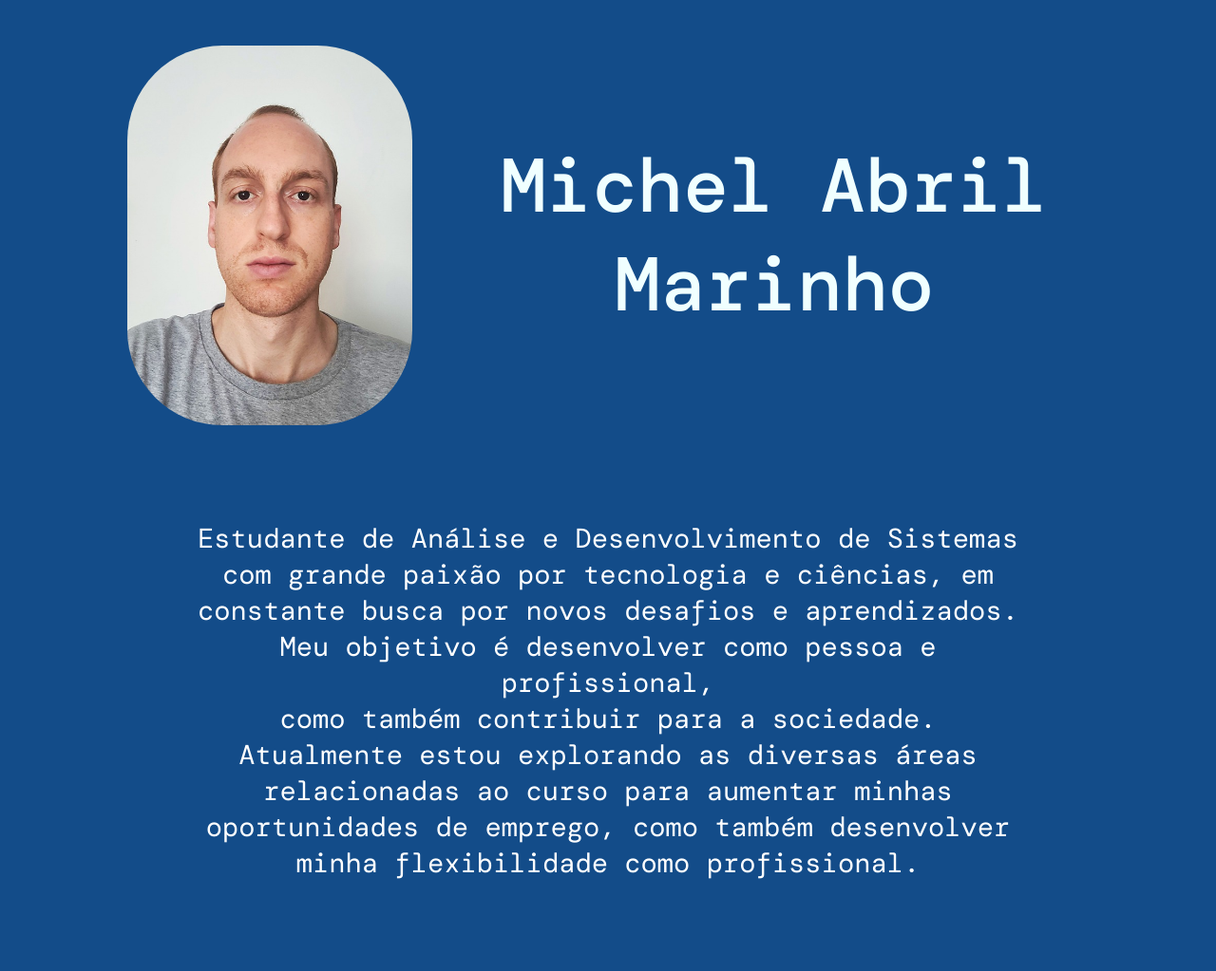
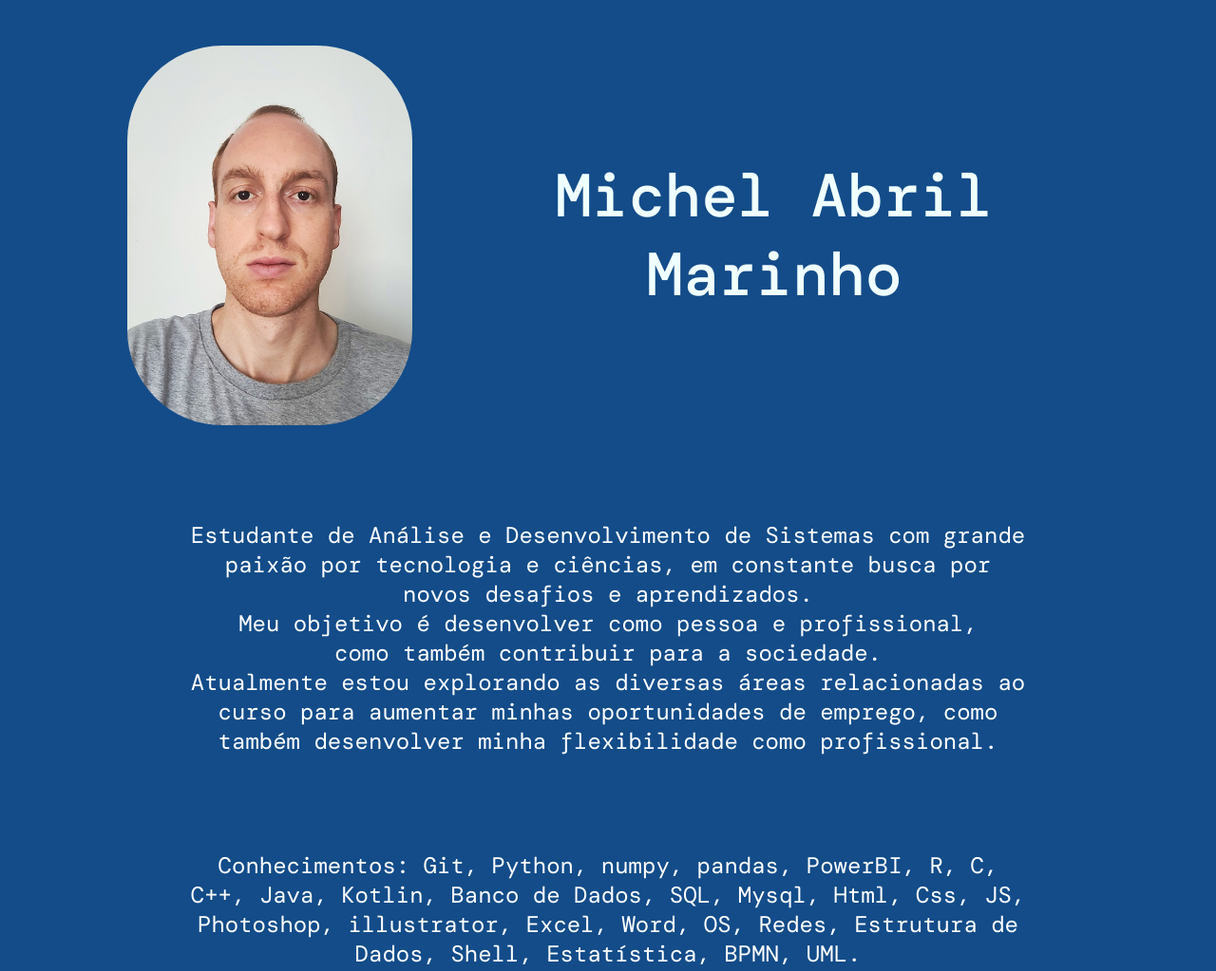
Before and after one commit to umishell/MyPersonalWebsite, a plain HTML site: page index.html in a window 1280 px wide. Shown: the part 160-1183 px from the top of the page at 95% size. Drawn offline with nearby package versions, Linux system fonts and the light colour scheme; a web font is replaced by a local one.

Commit message:
Update index_style.css

```diff
--- a/index_style.css
+++ b/index_style.css
@@ -72,7 +72,7 @@ body {
 
 #nome {
   color: azure;
-  font-size: 500%;
+  font-size: 400%;
   width: 100%;
 
 
@@ -80,7 +80,7 @@ body {
 
 .info {
   color: white;
-  font-size: 180%;
+  font-size: 150%;
   width: 70%;
   margin: 100px auto;
   text-align: center;
```
